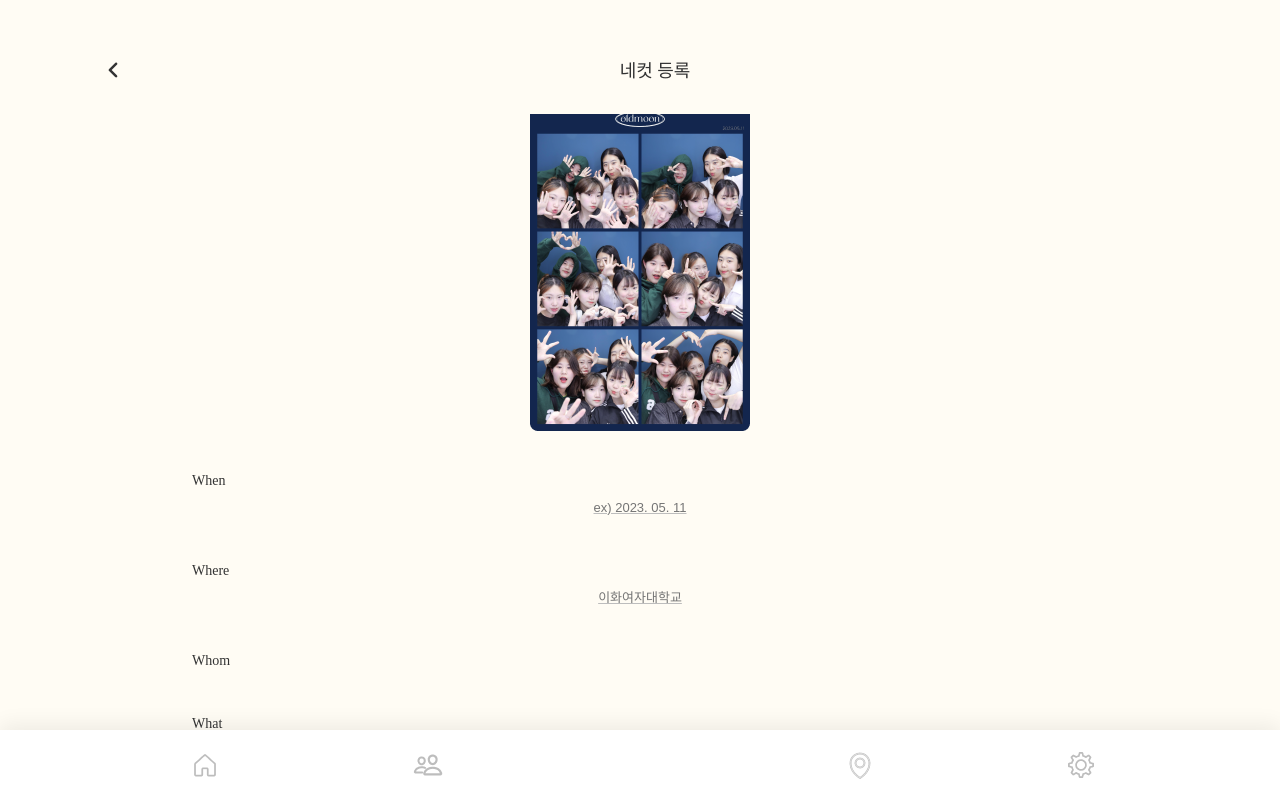
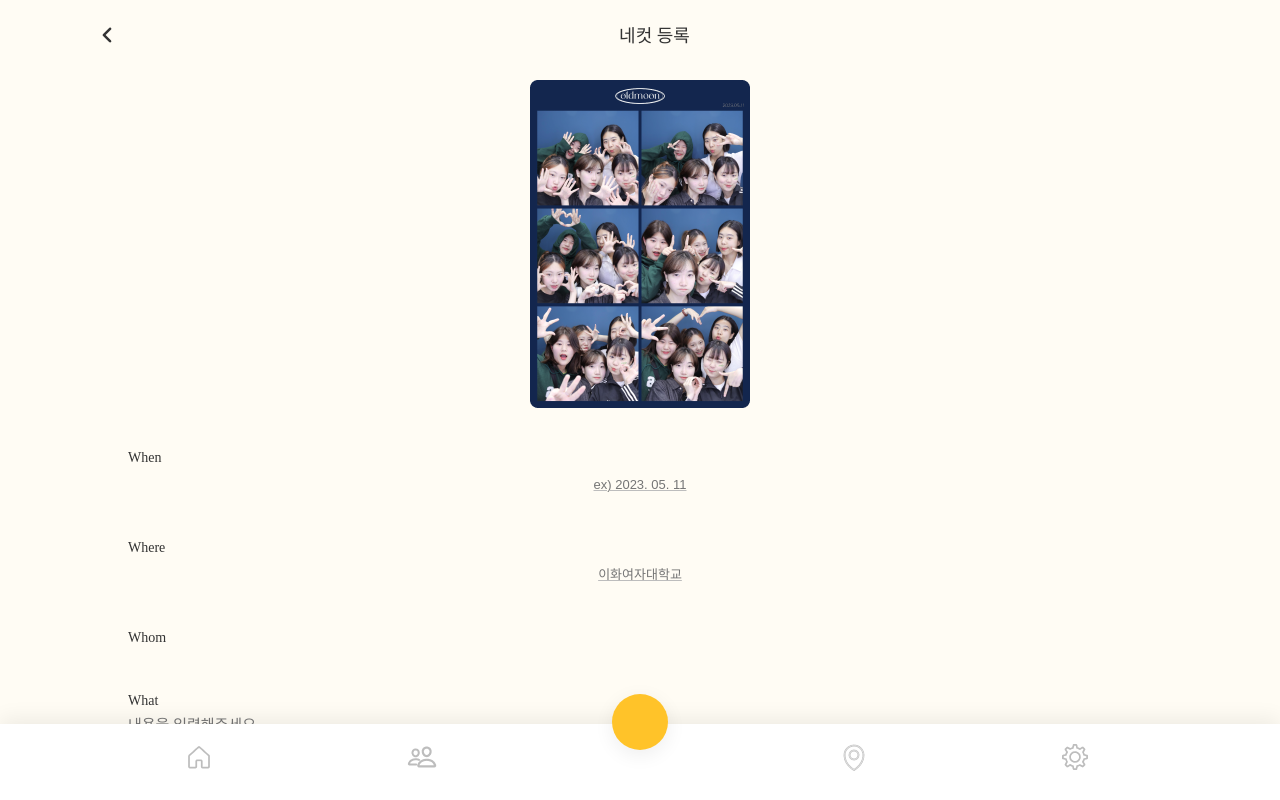
Before and after one commit to GeonHeeAhn/Moeum_FE, a React (Create React App) app: page /home in a window 1280 px wide. Built offline with nearby package versions, Linux system fonts and the light colour scheme.

Commit message:
style: photo adding modal

```diff
--- a/src/Components/NavBar.js
+++ b/src/Components/NavBar.js
@@ -1,4 +1,4 @@
-import React from "react";
+import React, { useState, useRef } from "react";
 import { Link } from "react-router-dom";
 import styled from "styled-components";
 import home from "../Assets/icons/home.png";
@@ -6,8 +6,33 @@ import map from "../Assets/icons/map.png";
 import friends from "../Assets/icons/friends.png";
 import settings from "../Assets/icons/settings.png";
 
+import { ModalBack, ModalBox, ModalBtn, ExitBtn } from "./PhotoModal";
+
 export const NavBar = () => {
+  const [modalOpen, setModalOpen] = useState(false);
+  const modalBackground = useRef();
+
   return (
+    <>
+      <>
+        <CenterBtn onClick={() => setModalOpen(true)} />
+        {modalOpen && (
+          <ModalBack
+            ref={modalBackground}
+            onClick={(e) => {
+              if (e.target === modalBackground.current) {
+                setModalOpen(false);
+              }
+            }}
+          >
+            <ModalBox>
+              <ModalBtnTop>카메라</ModalBtnTop>
+              <ModalBtn>사진보관함</ModalBtn>
+            </ModalBox>
+            <ExitBtn onClick={() => setModalOpen(false)}>취소</ExitBtn>
+          </ModalBack>
+        )}
+      </>
       <NavigationBar>
         <NavBtn>
           <img src={home} alt="로고" />
@@ -23,19 +48,21 @@ export const NavBar = () => {
           <img src={settings} alt="로고" />
         </NavBtn>
       </NavigationBar>
+    </>
   );
 };
 
 export const NavigationBar = styled.div`
   bottom: 0;
-  height: 80px;
+  height: 94px;
   width: 100%;
   display: flex;
   justify-content: space-evenly;
   align-items: center;
   box-shadow: 0px -5px 20px rgba(0, 0, 0, 0.07);
   background: white;
-  !postiton: fixed;
+  !postition: fixed;
+  z-index: 998;
 `;
 export const NavBtn = styled.button`
   width: 30px;
@@ -45,4 +72,24 @@ export const NavBtn = styled.button`
   align-items: center;
   aligin-content: center;
   border: none;
+  margin: 0px 0px 10px 0px;
+  padding: 0px;
 `;
+
+export const CenterBtn = styled.button`
+  position: fixed;
+  bottom: 50px;
+  margin: 0 auto;
+  width: 56px;
+  height: 56px;
+  border: none;
+  border-radius: 50%;
+  background: #ffc329;
+  z-index: 999;
+  box-shadow: 0px 5px 20px rgba(0, 0, 0, 0.07);
+`;
+
+export const ModalBtnTop = styled(ModalBtn)`
+  //왜인지 모르겠으나 적용이 안댐..
+  border-bottom: 1px #dddddd;
+`;
--- /dev/null
+++ b/src/Components/PhotoModal.js
@@ -0,0 +1,61 @@
+import styled from "styled-components";
+
+export const ModalBack = styled.div`
+  position: fixed;
+  top: 0;
+  left: 0;
+  width: 100vw;
+  height: 100vh;
+  background: #12121266;
+  z-index: 100;
+  display: flex;
+  flex-direction: column;
+  justify-content: center;
+  align-items: center;
+`;
+
+export const ModalBox = styled.div`
+  position: fixed;
+  width: 315px;
+  height: 117px;
+  border-radius: 18px;
+  border: 1px;
+  border: 1px solid #dddddd;
+  bottom: 195px;
+  display: flex;
+  flex-direction: column;
+  align-item: center;
+  justify-content: center;
+  background: #ffffff;
+`;
+
+export const ModalBtn = styled.button`
+  font-size: 16px;
+  font-weight: 400;
+  line-height: 24px;
+  letter-spacing: -0.20000000298023224px;
+  text-align: center;
+  border: none;
+  background: transparent;
+  color: #333333;
+  height: 55px;
+  outline: none;
+`;
+
+export const ExitBtn = styled.button`
+  position: fixed;
+  width: 315px;
+  height: 55px;
+  bottom: 125px;
+  border-radius: 18px;
+  border: 1px;
+  border: 1px solid #dddddd;
+  color: #ef4914;
+  text-align: center;
+  font-size: 16px;
+  font-weight: 400;
+  line-height: 24px;
+  letter-spacing: -0.20000000298023224px;
+  background: #ffffff;
+  outline: none;
+`;
--- a/src/Pages/Home.js
+++ b/src/Pages/Home.js
@@ -1,9 +1,10 @@
-import React from "react";
+import React, { useState, useRef } from "react";
 import styled from "styled-components";
+
 import BackIcon from "../Assets/icons/goback.png";
 import dummy1 from "../Assets/dumy.png";
 
-import { NavBar, NavBtn } from "../Components/NavBar";
+import { NavBar, NavBtn, CenterBtn } from "../Components/NavBar";
 import BackgroundContainer from "../Components/BackgroundContainer";
 import Main from "../Components/Main";
 import {
@@ -11,13 +12,11 @@ import {
   TxtBox,
   TextArea,
 } from "../Components/postingComponents";
-import { TopBar, Title, Back } from "../Components/TopBar";
+import { TopBar, Title } from "../Components/TopBar";
 
-const Home = () => {
+export const Home = () => {
   return (
-    <div>
     <BackgroundContainer>
-        <Main>
       <TopBar>
         <NavBtn>
           <img src={BackIcon} alt="뒤로가기" />
@@ -34,20 +33,19 @@ const Home = () => {
         <SmallerTitle>What</SmallerTitle>
         <TextArea placeholder="내용을 입력해주세요" />
       </MiniContainer>
-        </Main>
       <NavBar />
     </BackgroundContainer>
-    </div>
   );
 };
 
 export default Home;
 
-const MiniContainer = styled(Main)`
-  width: 70%;
+export const MiniContainer = styled(Main)`
+  width: 80%;
   display: flex;
   height: calc(100vh-140px);
   justify-content: center;
+  overflow-x: hidden;
   overflow-y: scroll;
   ::-webkit-scrollbar {
     display: none;
```
Lines whose indentation alone changed are shown as unchanged.
